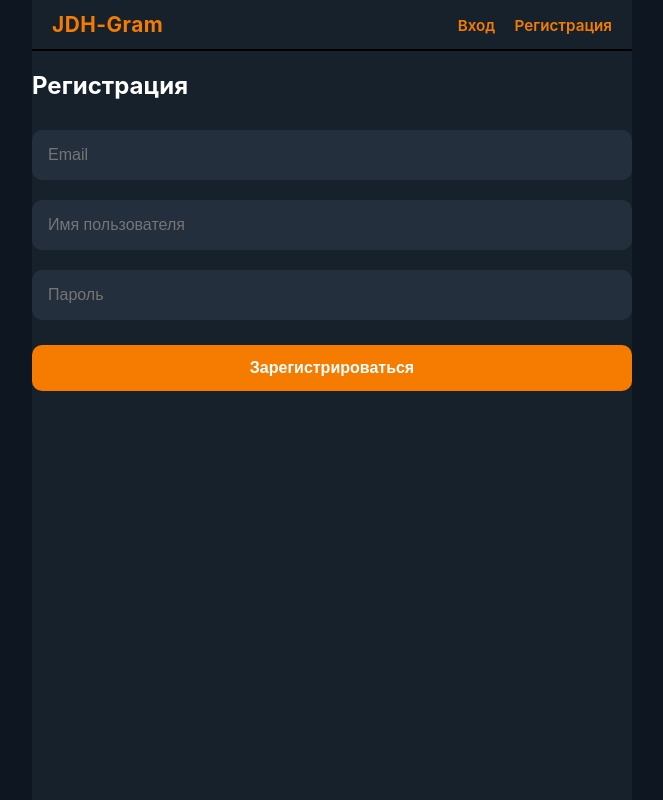
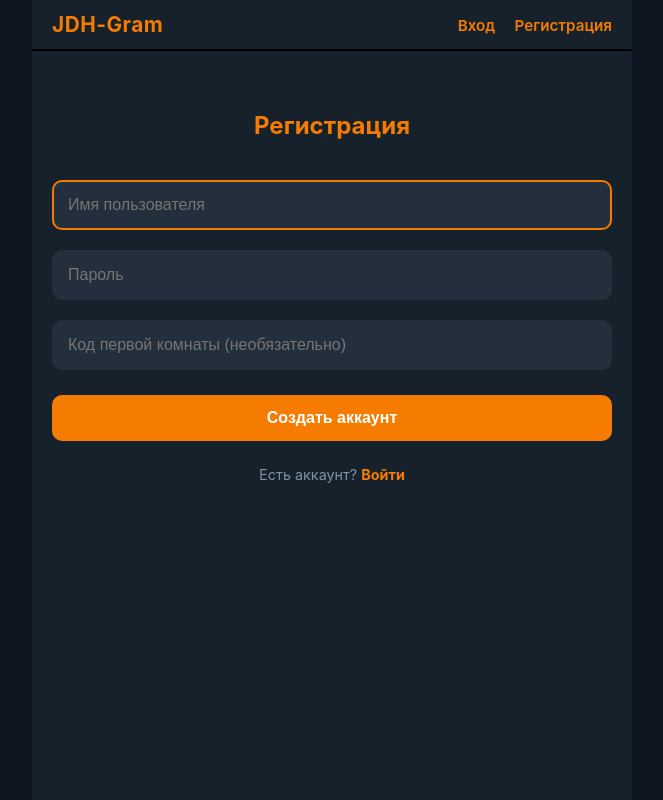
Before and after one commit to JDH-AF/JDHgram-, a Flask app: page /register in a window 1280 px wide. Shown: the whole page, without its empty margins (308-971 px from the left). Run offline with Flask 3, Linux system fonts and the light colour scheme.

Commit message:
Update register.html

```diff
--- a/templates/register.html
+++ b/templates/register.html
@@ -1,10 +1,15 @@
 {% extends "base.html" %}
 {% block content %}
+<div class="auth-container">
     <h2>Регистрация</h2>
     <form method="POST">
-        <input type="email" name="email" placeholder="Email" required>
-        <input type="text" name="username" placeholder="Имя пользователя" required>
+        <input type="text" name="username" placeholder="Имя пользователя" required autofocus>
         <input type="password" name="password" placeholder="Пароль" required>
-        <button type="submit">Зарегистрироваться</button>
+        <input type="text" name="room_code" placeholder="Код первой комнаты (необязательно)">
+        <button type="submit">Создать аккаунт</button>
     </form>
+    <div class="auth-footer">
+        Есть аккаунт? <a href="{{ url_for('login') }}">Войти</a>
+    </div>
+</div>
 {% endblock %}
```
